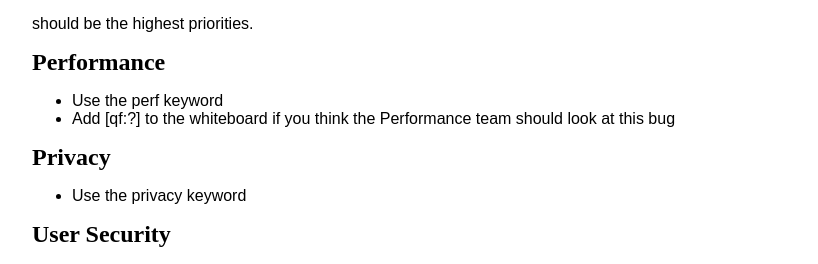
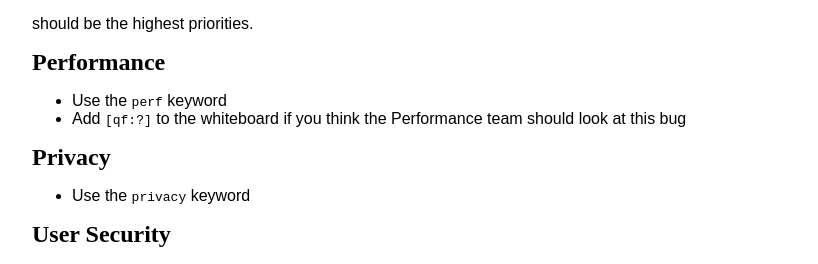
Before and after one commit to mozilla/bug-handling, a Jekyll site: the page built from _guides/triage-priorities.md, in a window 1280 px wide. Shown: the part 300-564 px from the top of the page, without its empty margins (224-1042 px from the left). Built offline with Jekyll 4.4.1, drawn with Linux system fonts in a browser that asks for light colours; some web fonts are replaced.

Commit message:
fix code formats

```diff
--- a/public/css/main.css
+++ b/public/css/main.css
@@ -8,6 +8,10 @@ body {
   padding-top: 2vh;
   padding-bottom: 5vh;
   width: 90vw;
+}
+
+code {
+  font-family: monospace;
 }
 
 a {
```
